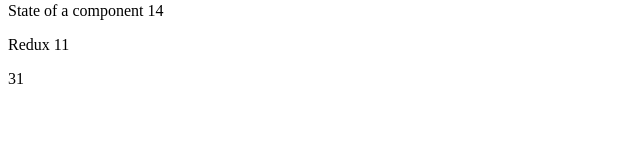
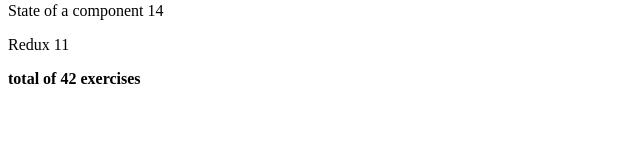
Before and after one commit to carlctha/FSO, a React (Vite) app in the folder part1/: page / in a window 1280 px wide. Shown: the part 146-300 px from the top of the page, without its empty margins (0-640 px from the left). Built offline with nearby package versions, Linux system fonts and the light colour scheme.

Commit message:
Exercise 2.2

```diff
--- a/part1/src/App.jsx
+++ b/part1/src/App.jsx
@@ -30,11 +30,14 @@ const Part = (props) => {
 }
 
 const Total = ( {course} ) => {
+  let total = 0
+
+  for (let i = 0; i < course.parts.length; i++) {
+    total += course.parts[i].exercises
+  }
   return (
     <p>
-      {
-      course.parts[0].exercises + course.parts[1].exercises + course.parts[2].exercises
-      }
+      <strong>total of {total} exercises</strong>
     </p>
   )
 }
```
